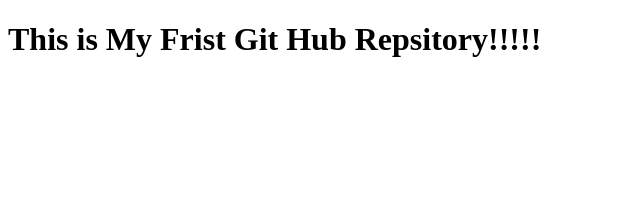
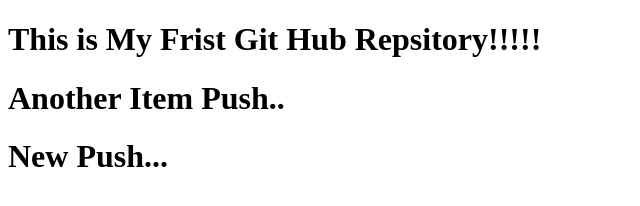
Before and after one commit to Redowan371/test-website, a plain HTML site: page index.html in a window 1280 px wide. Shown: the whole page, without its empty margins (0-640 px from the left). Drawn offline with Linux system fonts and the light colour scheme.

Commit message:
added another item

```diff
--- a/index.html
+++ b/index.html
@@ -10,6 +10,8 @@
 
 <body>
     <h1>This is My Frist Git Hub Repsitory!!!!!</h1>
+    <h1>Another Item Push..</h1>
+    <h1>New Push...</h1>
 </body>
 
 </html>
```
